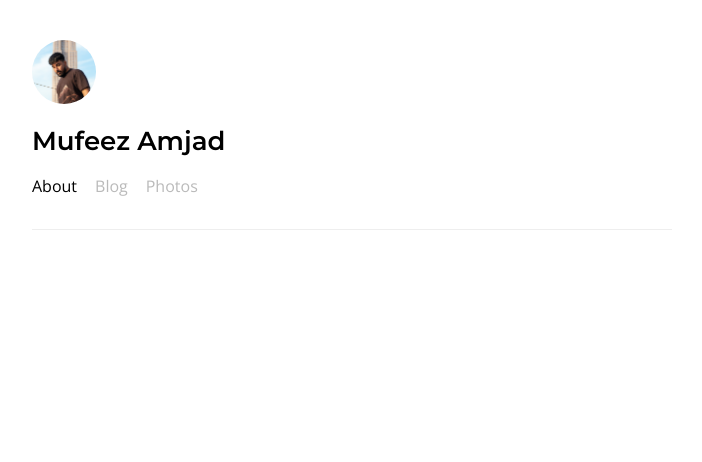
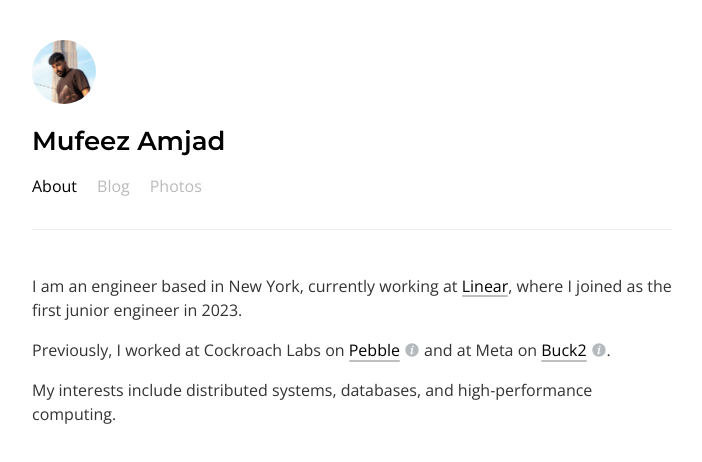
Before and after one commit to mufeez-amjad/mufeez-amjad.github.io, a React (Create React App) app: page / in a window 1280 px wide. Shown: the top 462 px of the page, without its empty margins (288-990 px from the left). Built offline with nearby package versions, Linux system fonts and the light colour scheme.

Commit message:
add tooltip, started about section

```diff
--- a/package.json
+++ b/package.json
@@ -3,6 +3,7 @@
   "version": "0.1.0",
   "private": true,
   "dependencies": {
+    "@popperjs/core": "^2.11.8",
     "@testing-library/jest-dom": "^5.17.0",
     "@testing-library/react": "^13.4.0",
     "@testing-library/user-event": "^13.5.0",
@@ -13,6 +14,7 @@
     "react": "^18.3.1",
     "react-dom": "^18.3.1",
     "react-markdown": "^9.0.1",
+    "react-popper": "^2.3.0",
     "react-router": "^6.24.0",
     "react-router-dom": "^6.24.0",
     "react-scripts": "5.0.1",
--- a/src/App.tsx
+++ b/src/App.tsx
@@ -1,13 +1,14 @@
 import * as React from "react";
-import styled from "styled-components";
-import { Routes, Route, NavLink } from "react-router-dom";
-
+import styled, { keyframes } from "styled-components";
+import { Routes, Route, NavLink, useLocation } from "react-router-dom";
+import Tooltip from "./Tooltip";
 
 export default function RoutedApp() {
   return (
     <AppContainer>
       <Container>
         <Header />
+        <Content />
       </Container>
     </AppContainer>
   )
@@ -19,23 +20,89 @@
   { path: "/photos", displayName: "Photos" },
 ];
 
+function usePrevious<T>(value: T) {
+  const ref = React.useRef<T | undefined>();
+
+  React.useEffect(() => {
+    ref.current = value;
+  });
+
+  return ref.current;
+}
+
 const Header = () => {
+  const [isHovering, setIsHovering] = React.useState(false);
+  const [activeRect, setActiveRect] = React.useState({ top: 0, left: 0, width: 0, height: 0 });
+  const navRef = React.useRef<HTMLDivElement>(null);
+  const [key, setKey] = React.useState(0);
+
+  const updateActiveRect = (event?: any) => {
+    if (!navRef.current) {
+      return;
+    }
+
+    const navRect = navRef.current.getBoundingClientRect(); // Get NavLinkContainer's rect
+    let link;
+    if (event && event.target && event.target instanceof Element) {
+      link = event.target.closest('a');
+    }
+    link = link || navRef.current.querySelector('.active');
+    if (link) {
+      const { top, left, width, height } = link.getBoundingClientRect();
+      // Adjust top and left to be relative to NavLinkContainer
+      setActiveRect({
+        top: top - navRect.top - 6, // Subtract padding to move up
+        left: left - navRect.left - 8, // Subtract padding to move left
+        width: width + 16, // Add double padding to increase width
+        height: height + 12 // Add double padding to increase height
+      });
+      setIsHovering(true);
+    }
+  };
+
+  const hideRectangle = () => setIsHovering(false);
+
+  React.useEffect(() => {
+    window.addEventListener('resize', updateActiveRect);
+    return () => window.removeEventListener('resize', updateActiveRect);
+  }, []);
+
+  const location = useLocation();
+  const previousLocation = usePrevious(location);
+
+  React.useEffect(() => {
+    if (previousLocation?.pathname !== location.pathname) {
+      setKey(prev => prev + 1); // Increment key on location change
+    }
+  }, [previousLocation, location]);
+
   return (
     <HeaderContainer>
       <Image src="photo.jpg" />
-      <HeaderText>
+      <HeaderText key={key}> {/* Add key here */}
         <Routes>
           {routes.map(route => (
-            <Route key={route.path} path={route.path} element={<> {route.displayName} </>} />
+            <Route key={route.path} path={route.path} element={<>{route.displayName}</>} />
           ))}
         </Routes>
       </HeaderText>
-      <HeaderRoutes>
+      <HeaderRoutes
+        ref={navRef}
+        onMouseLeave={hideRectangle}
+      >
+        <AnimatedRectangle
+          style={{
+            ...activeRect,
+            opacity: isHovering ? 1 : 0,
+            visibility: isHovering ? 'visible' : 'hidden',
+          }}
+        />
         {routes.map(route => (
           <StyledNavLink
             key={route.path}
             to={route.path}
             className={({ isActive }) => isActive ? 'active' : ''}
+            onMouseEnter={updateActiveRect}
           >
             {route.routeName ?? route.displayName}
           </StyledNavLink>
@@ -44,6 +111,78 @@
     </HeaderContainer>
   )
 }
+
+const Content = () => {
+  return (
+    <Routes>
+      <Route path="/" element={<AboutContent />} />
+      <Route path="/blog" element={<div>Blog</div>} />
+      <Route path="/photos" element={<div>Photos</div>} />
+    </Routes>
+  )
+}
+
+const AboutContent = () => {
+  return (
+    <ContentContainer>
+      <Paragraph>
+        I am an engineer based in New York, currently working at <ExternalLink href="https://linear.app/homepage">Linear</ExternalLink>, where I joined as the first junior engineer in 2023.
+      </Paragraph>
+      <Paragraph>
+        Previously, I worked at Cockroach Labs on <Tooltip text="RocksDB inspired KV store written in Go">
+          <span style={{ display: 'inline-flex', alignItems: 'center', gap: '4px' }}>
+            <ExternalLink href="https://github.com/cockroachdb/pebble">Pebble</ExternalLink>
+            <InfoIcon />
+          </span>
+        </Tooltip> and at Meta on <Tooltip text="Meta's incremental build system written in Rust">
+          <span style={{ display: 'inline-flex', alignItems: 'center', gap: '4px' }}>
+            <ExternalLink href="https://github.com/facebook/buck2">Buck2</ExternalLink>
+            <InfoIcon />
+          </span>
+        </Tooltip>.
+      </Paragraph>
+      <Paragraph>
+        My interests include distributed systems, databases, and high-performance computing.
+      </Paragraph>
+    </ContentContainer >
+  );
+}
+
+
+const slideUp = keyframes`
+  from {
+    transform: translateY(5px);
+    opacity: 0;
+  }
+  to {
+    transform: translateY(0);
+    opacity: 1;
+  }
+`;
+
+const blurIn = keyframes`
+  from {
+    filter: blur(4px);
+    opacity: 0;
+  }
+  to {
+    filter: blur(0);
+    opacity: 1;
+  }
+`;
+
+const ContentContainer = styled.div`
+  margin-top: 28px;
+  animation: ${slideUp} 0.5s ease-out, ${blurIn} 0.6s ease-out;
+`;
+
+
+const Paragraph = styled.p`
+  font-family: 'Open Sans';
+  font-size: 16px;
+  line-height: 1.5;
+  color: #333333;
+`;
 
 const Image = styled.img`
   width: 64px;
@@ -55,27 +194,37 @@
   display: flex;
   justify-content: center;
   align-items: center;
-
   height: 100%;
   width: 100%;
 `;
 
 const Container = styled.div`
-  height: calc(100% - 40px); /* Adjust height to account for 20px padding top and bottom */
-  width: 50%; /* Adjust width as needed */
-
+  height: calc(100% - 40px);
+  width: 50%;
   display: flex;
   flex-direction: column;
-  align-items: flex-start; /* Align children to the left */
-  /* border: 1px solid red; */
-  padding: 20px 0; /* 20px vertical padding, no horizontal padding */
-  box-sizing: border-box; /* Include padding and border in the element's total width and height */
+  align-items: flex-start;
+  padding: 20px 0;
+  box-sizing: border-box;
+`;
+
+const blurInAndOut = keyframes`
+  from {
+    opacity: 0.5;
+    transform: translateY(-2px);
+  }
+  to {
+    opacity: 1;
+    transform: translateY(0);
+  }
 `;
 
 const HeaderText = styled.h1`
   font-size: 26px;
   font-family: 'Montserrat';
   font-weight: 400;
+  opacity: 0;
+  animation: ${blurInAndOut} 0.5s ease-in forwards;
 `;
 
 const HeaderContainer = styled.div`
@@ -86,7 +235,8 @@
 
 const HeaderRoutes = styled.div`
   display: flex;
-  gap: 18px;
+  gap: 20px;
+  position: relative;
 `;
 
 const StyledNavLink = styled(NavLink)`
@@ -97,8 +247,55 @@
   &.active {
     color: black;
   }
+`;
 
-  &:hover {
-    text-decoration: underline;
+const ExternalLink = styled.a`
+  color: initial;
+  position: relative;
+  text-decoration: none;
+
+  &::after {
+    content: '';
+    position: absolute;
+    width: 100%;
+    height: 2px;
+    border-radius: 1px;
+    bottom: 0;
+    left: 0;
+    background-color: currentColor;
+    visibility: visible;
+    opacity: 0.25;
+    transition: opacity 0.3s ease-in-out, visibility 0.3s ease-in-out;
+  }
+
+  &:hover::after {
+    visibility: visible;
+    opacity: 1;
   }
 `;
+
+const scaleIn = keyframes`
+  from {
+    transform: scale(0);
+  }
+  to {
+    transform: scale(1);
+  }
+`;
+
+const AnimatedRectangle = styled.div`
+  position: absolute;
+  height: 100%;
+  border-radius: 8px;
+  background-color: rgba(184, 184, 184, 0.2);
+  transition: all 0.1s ease-in-out;
+  z-index: -1;
+  animation: ${scaleIn} 0.5s ease-in-out forwards;
+  transform-origin: center;
+`;
+
+const InfoIcon = () => (
+  <svg fill="#36454f5e" width="16px" height="16px" viewBox="0 0 24 24" xmlns="http://www.w3.org/2000/svg">
+    <path d="M12 22C6.477 22 2 17.523 2 12S6.477 2 12 2s10 4.477 10 10-4.477 10-10 10zm-.696-3.534c.63 0 1.332-.288 2.196-1.458l.911-1.22a.334.334 0 0 0-.074-.472.38.38 0 0 0-.505.06l-1.475 1.679a.241.241 0 0 1-.279.061.211.211 0 0 1-.12-.244l1.858-7.446a.499.499 0 0 0-.575-.613l-3.35.613a.35.35 0 0 0-.276.258l-.086.334a.25.25 0 0 0 .243.312h1.73l-1.476 5.922c-.054.234-.144.63-.144.918 0 .666.396 1.296 1.422 1.296zm1.83-10.536c.702 0 1.242-.414 1.386-1.044.036-.144.054-.306.054-.414 0-.504-.396-.972-1.134-.972-.702 0-1.242.414-1.386 1.044a1.868 1.868 0 0 0-.054.414c0 .504.396.972 1.134.972z" />
+  </svg>
+);
--- /dev/null
+++ b/src/Tooltip.tsx
@@ -0,0 +1,89 @@
+import React, { useState, useRef, ReactNode } from 'react';
+import styled from 'styled-components';
+import { usePopper } from 'react-popper';
+
+interface TooltipProps {
+    text: string;
+    children: ReactNode;
+}
+
+const TooltipContent = styled.div<{ isVisible: boolean }>`
+  background-color: #36454F;
+  color: #fff;
+  padding: 5px 10px;
+  border-radius: 4px;
+  font-size: 14px;
+  z-index: 1000;
+  opacity: ${props => props.isVisible ? 1 : 0};
+  visibility: ${props => props.isVisible ? 'visible' : 'hidden'};
+  transition: opacity 0.2s, visibility 0.2s;
+`;
+
+const TooltipArrow = styled.div`
+  display: none; // Hide for now.
+  position: absolute;
+  width: 8px;
+  height: 8px;
+  background: #333;
+  transform: rotate(45deg);
+`;
+
+const Tooltip: React.FC<TooltipProps> = ({ text, children }) => {
+    const [isVisible, setIsVisible] = useState(false);
+    const referenceRef = useRef<HTMLSpanElement>(null);
+    const popperRef = useRef<HTMLDivElement>(null);
+    const arrowRef = useRef<HTMLDivElement>(null);
+
+    const { styles, attributes, update } = usePopper(referenceRef.current, popperRef.current, {
+        modifiers: [
+            { name: 'arrow', options: { element: arrowRef.current } },
+            { name: 'offset', options: { offset: [0, 4] } },
+            {
+                name: 'computeStyles',
+                options: {
+                    gpuAcceleration: false,
+                },
+            },
+            {
+                name: 'preventOverflow',
+                options: {
+                    boundary: 'clippingParents',
+                },
+            },
+        ],
+        placement: 'top',
+    });
+
+    const handleMouseEnter = () => {
+        setIsVisible(true);
+        update?.();
+    };
+
+    const handleMouseLeave = () => {
+        setIsVisible(false);
+    };
+
+    return (
+        <>
+            <span
+                ref={referenceRef}
+                onMouseEnter={handleMouseEnter}
+                onMouseLeave={handleMouseLeave}
+            >
+                {children}
+            </span>
+            <div
+                ref={popperRef}
+                style={styles.popper}
+                {...attributes.popper}
+            >
+                <TooltipContent isVisible={isVisible}>
+                    {text}
+                    <TooltipArrow ref={arrowRef} style={styles.arrow} />
+                </TooltipContent>
+            </div>
+        </>
+    );
+};
+
+export default Tooltip;
```
Also changed, not shown: 1 other file (tests, documents, lock files or other folders).
